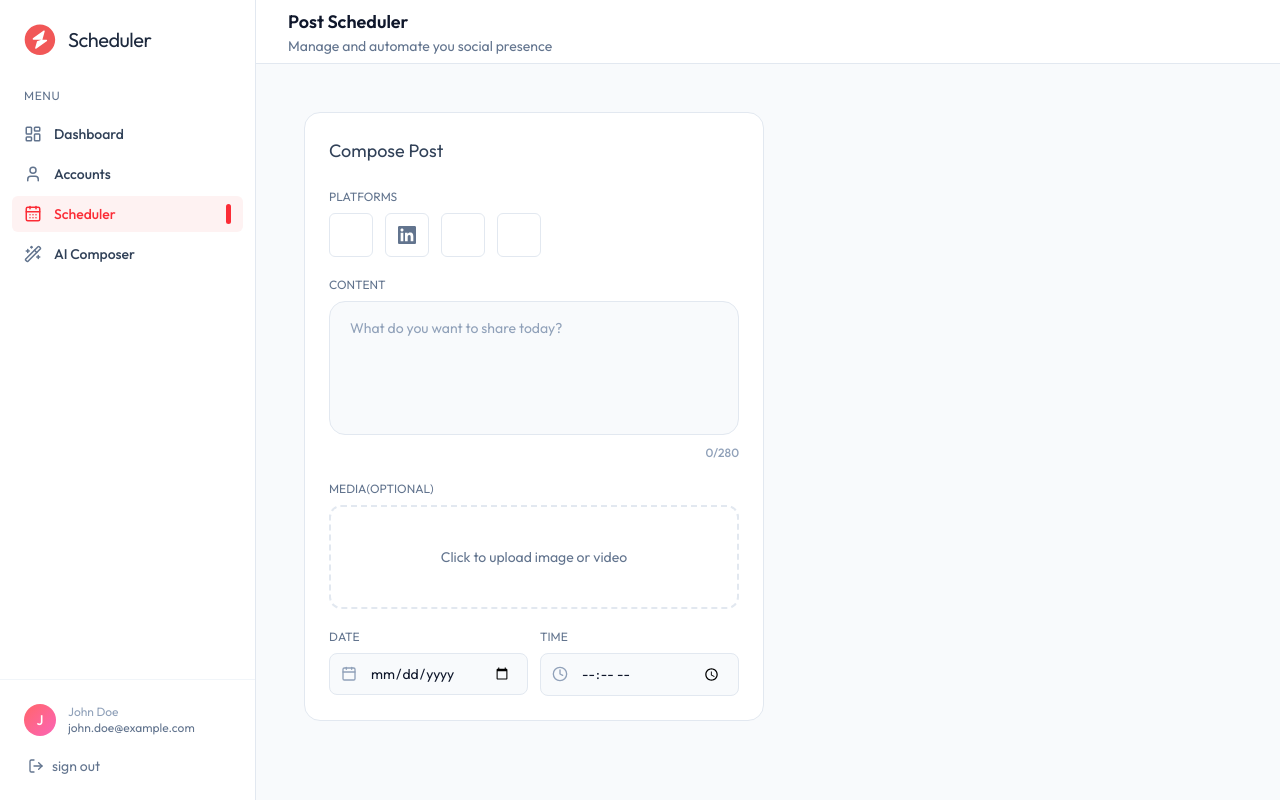
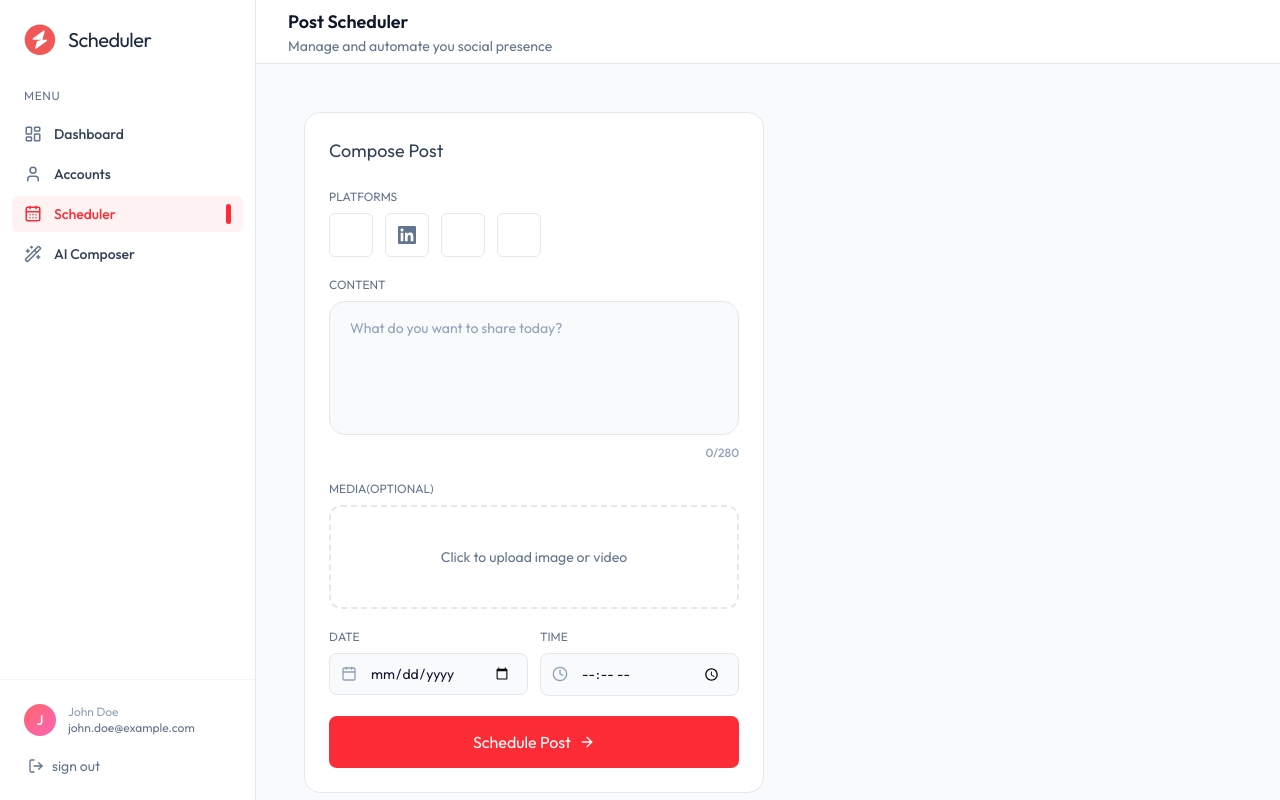
Before and after one commit to naimsheikh8020/Social-Media-Automation-Platform, a React (Vite) app in the folder Frontend/: page /schedule in a window 1280 px wide. Built offline with nearby package versions, Linux system fonts and the light colour scheme; some icons are missing.

Commit message:
Compose Panel done

```diff
--- a/Frontend/src/pages/Scheduler.tsx
+++ b/Frontend/src/pages/Scheduler.tsx
@@ -1,7 +1,7 @@
 import { useState } from "react";
 import { dummyPostsData, PLATFORMS } from "../assets/assets";
-import type { Post } from "../types/post";
-import { CalendarIcon, ClockIcon, XIcon } from "lucide-react";
+import { ArrowRightIcon, CalendarIcon, ClockIcon, XIcon } from "lucide-react";
+import { type Post } from '../types/post';
 
 const Scheduler = () => {
   const [posts, setPosts] = useState<Post[]>(dummyPostsData);
@@ -29,7 +29,7 @@ const Scheduler = () => {
     setLoading(true);
     setTimeout(() => {
       setLoading(false)
-      setPosts((prev)=>[...prev, dummyPostsData[0]])
+      setPosts((prev) => [...prev, dummyPostsData[0]])
     })
   }
 
@@ -63,8 +63,8 @@ const Scheduler = () => {
             {/* Content  */}
             <div>
               <label className="block text-xs text-slate-500 uppercase mb-2">Content</label>
-              <textarea required rows={5} placeholder="What do you want to share today?" className="w-full px-5 py-4 bg-slate-50 border border-slate-200 rounded-2xl text-slate-900 text-sm placeholder-slate-400 outline-none resize-none" value={content} onChange={(e)=> setContent(e.target.value)}/>
-                <div className={`text-right text-xs mt-1 font-medium ${content.length > 270 ? "text-red-500" : "text-slate-400" }`}>
+              <textarea required rows={5} placeholder="What do you want to share today?" className="w-full px-5 py-4 bg-slate-50 border border-slate-200 rounded-2xl text-slate-900 text-sm placeholder-slate-400 outline-none resize-none" value={content} onChange={(e) => setContent(e.target.value)} />
+              <div className={`text-right text-xs mt-1 font-medium ${content.length > 270 ? "text-red-500" : "text-slate-400"}`}>
                 {content.length}/280
               </div>
             </div>
@@ -75,11 +75,11 @@ const Scheduler = () => {
                 (
                   <div className="relative rounded-xl  overflow-hidden border border-slate-200 bg-slate-50">
                     {
-                    mediaFile.type.startsWith("image/") ? <img src={URL.createObjectURL(mediaFile)} alt="preview" className="w-full h-40 object-cover"/>
-                    : <video src={URL.createObjectURL(mediaFile)} className="w-full h-40 object-cover" controls/>
+                      mediaFile.type.startsWith("image/") ? <img src={URL.createObjectURL(mediaFile)} alt="preview" className="w-full h-40 object-cover" />
+                        : <video src={URL.createObjectURL(mediaFile)} className="w-full h-40 object-cover" controls />
                     }
-                  <button type="button" onClick={()=> setMediaFile(null)} className="absolute top-2 right-2 size-7 bg-slate-900/60 hover:bg-slate-900/80 text-white rounded-full flex items-center justify-center transition-colors">
-                    <XIcon className="size-3.5"/>
+                    <button type="button" onClick={() => setMediaFile(null)} className="absolute top-2 right-2 size-7 bg-slate-900/60 hover:bg-slate-900/80 text-white rounded-full flex items-center justify-center transition-colors">
+                      <XIcon className="size-3.5" />
                     </button>
                   </div>
 
@@ -89,7 +89,7 @@ const Scheduler = () => {
 
                 (<label className="flex items-center justify-center gap-2 p-5 py-10 border-2 border-dashed border-slate-200 rounded-xl cursor-pointer hover:border-red-300 hover:bg-red-50/30 transition-all group">
                   <span className="text-sm text-slate-500 group-hover:text-red-600 transition-colors">Click to upload image or video</span>
-                <input type="file" accept="image/*, video/*" className="hidden" onChange={(e)=>e.target.files?.[0] && setMediaFile(e.target.files[0])}/>
+                  <input type="file" accept="image/*, video/*" className="hidden" onChange={(e) => e.target.files?.[0] && setMediaFile(e.target.files[0])} />
                 </label>)}
             </div>
 
@@ -99,8 +99,8 @@ const Scheduler = () => {
               <div>
                 <label className="block text-xs text-slate-500 uppercase mb-2">Date</label>
                 <div className="relative ">
-                  <CalendarIcon className="size-4 absolute left-3 top-1/2 -translate-y-1/2 text-slate-400 pointer-events-none"/>
-                  <input type="date" required className="w-full pl-10 pr-4 py-2.5 bg-slate-50 border border-slate-200 rounded-lg text-slate-900 text-sm outline-none" value={scheduledDate} onChange={(e)=>setScheduledDate(e.target.value)}/>
+                  <CalendarIcon className="size-4 absolute left-3 top-1/2 -translate-y-1/2 text-slate-400 pointer-events-none" />
+                  <input type="date" required className="w-full pl-10 pr-4 py-2.5 bg-slate-50 border border-slate-200 rounded-lg text-slate-900 text-sm outline-none" value={scheduledDate} onChange={(e) => setScheduledDate(e.target.value)} />
                 </div>
               </div>
 
@@ -108,14 +108,30 @@ const Scheduler = () => {
               <div>
                 <label className="block text-xs text-slate-500 uppercase mb-2">Time</label>
                 <div className="relative ">
-                  <ClockIcon className="size-4 absolute left-3 top-1/2 -translate-y-1/2 text-slate-400 pointer-events-none"/>
+                  <ClockIcon className="size-4 absolute left-3 top-1/2 -translate-y-1/2 text-slate-400 pointer-events-none" />
 
-                  <input type="time" required className="w-full pl-10 pr-4 py-2.5 bg-slate-50 border border-slate-200 rounded-lg text-slate-900 text-sm outline-none" value={scheduledTime} onChange={(e)=>setScheduledTime(e.target.value)}/>
+                  <input type="time" required className="w-full pl-10 pr-4 py-2.5 bg-slate-50 border border-slate-200 rounded-lg text-slate-900 text-sm outline-none" value={scheduledTime} onChange={(e) => setScheduledTime(e.target.value)} />
                 </div>
               </div>
             </div>
 
             {/* Submit */}
+            <button type="submit" disabled={loading} className="w-full flex items-center justify-center gap-2 py-3.5 bg-red-500 hover:bg-red-600 transition-all text-white rounded-lg">
+              {loading ?
+
+                <>
+
+                  <div className="size-4 border-2 border-white border-t-transparent rounded-full animate-spin" />
+                  Scheduling...
+                </>
+
+                :
+
+                <>
+                  Schedule Post
+                  <ArrowRightIcon className="size-4" />
+                </>}
+            </button>
 
           </form>
 
```
Lines whose indentation alone changed are shown as unchanged.
